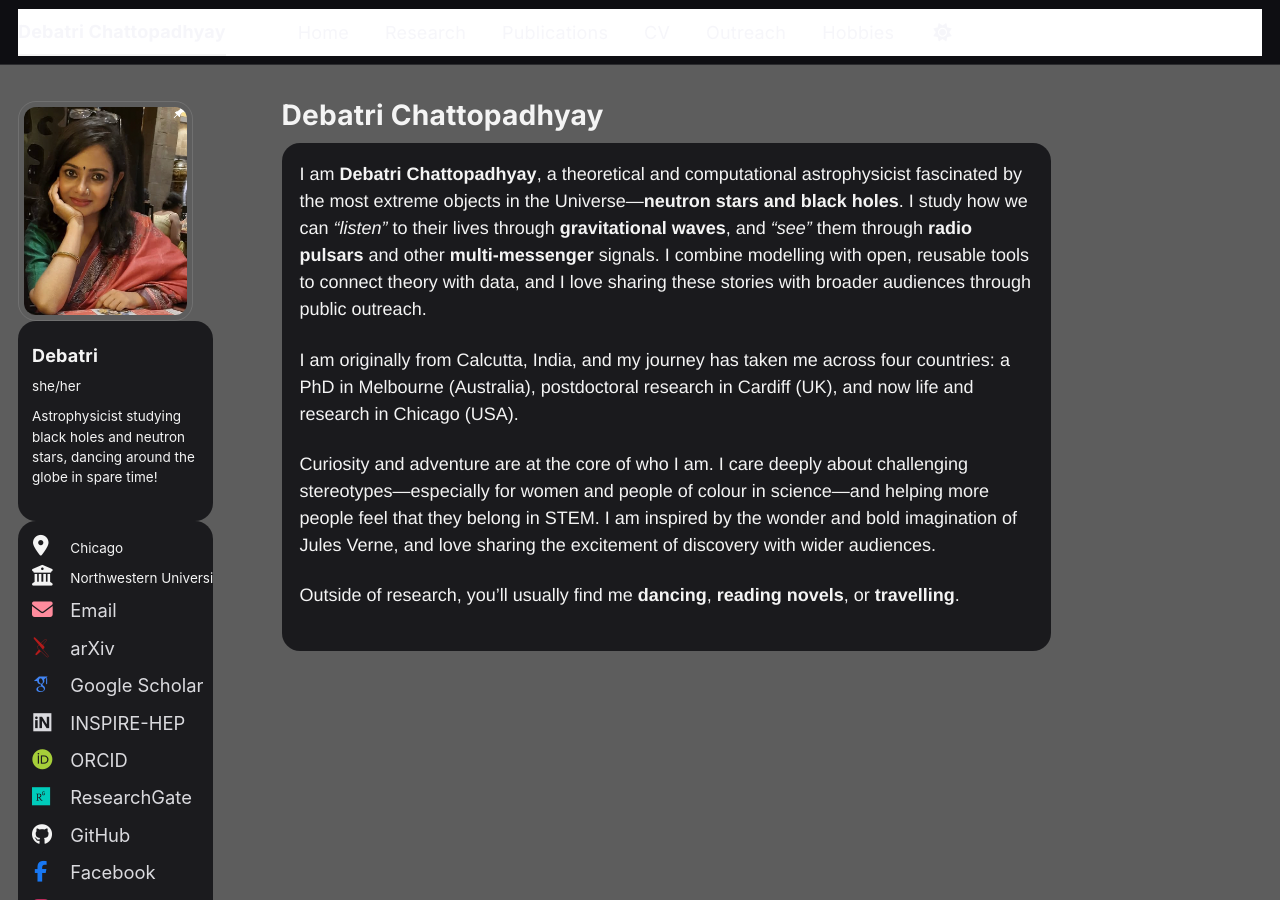
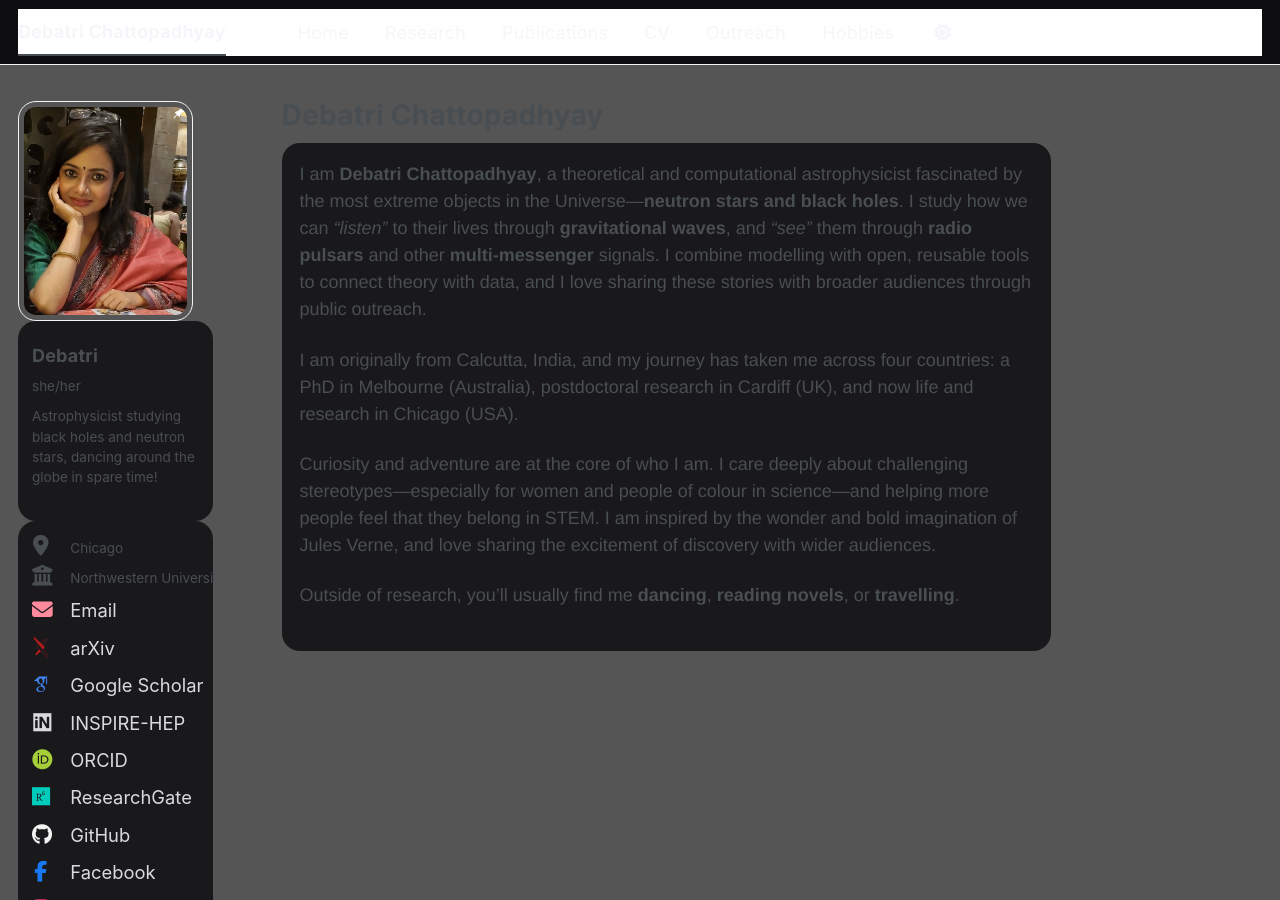
Before and after one commit to debatric/debatric.github.io, a Jekyll site: the page built from _pages/about.md, in a window 1280 px wide and 900 px high. Built offline with Jekyll 4.4.1, drawn with Linux system fonts in a browser that asks for light colours; some web fonts are replaced; a script bundle is joined from its source files by our own code; library files that are not in the unit come from our copies.

Commit message:
Update _custom.scss

```diff
--- a/_sass/_custom.scss
+++ b/_sass/_custom.scss
@@ -273,35 +273,3 @@ a:focus {
 .author__avatar {
   border-radius: 18px !important;
 }
-
-
-
-
-/* 1) Use ONE palette for BOTH modes (prevents random blue takeover) */
-:root,
-html[data-theme="dark"] {
-  /* text */
-  --global-text-color: #f4f4f4;
-  --global-text-color-light: #d9d9d9;
-
-  /* links */
-  --global-link-color: #52adc8;            /* teal */
-  --global-link-color-hover: #7ad0e7;
-  --global-link-color-visited: #52adc8;
-
-  /* masthead (top nav) — keep it NOT blue */
-  --global-masthead-link-color: #f4f4f4;
-  --global-masthead-link-color-hover: #ff6c60; /* warm accent */
-
-  /* borders */
-  --global-border-color: rgba(255,255,255,0.12);
-}
-
-/* 2) Background brightness: day vs night (ONLY change) */
-body::before {
-  /* your existing bg setup can stay — just make sure filter is here */
-  filter: brightness(0.60) contrast(1.05);
-}
-html[data-theme="dark"] body::before {
-  filter: brightness(0.38) contrast(1.10);
-}
```
